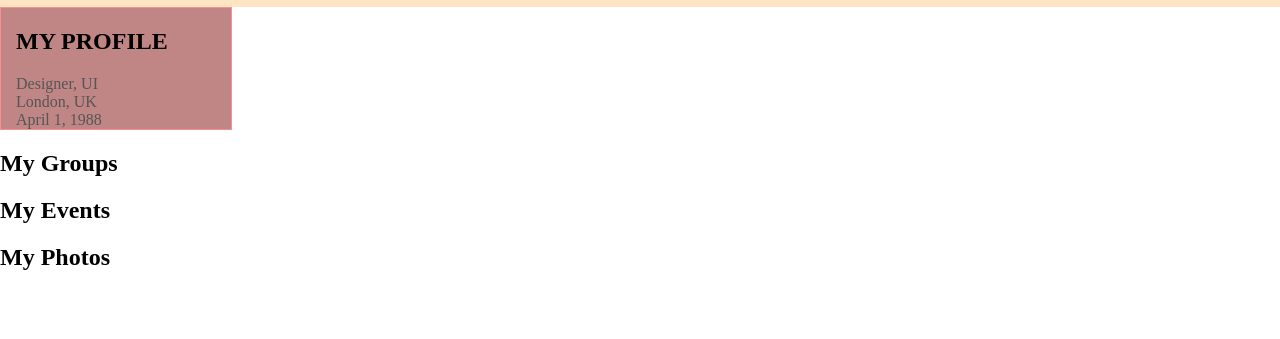
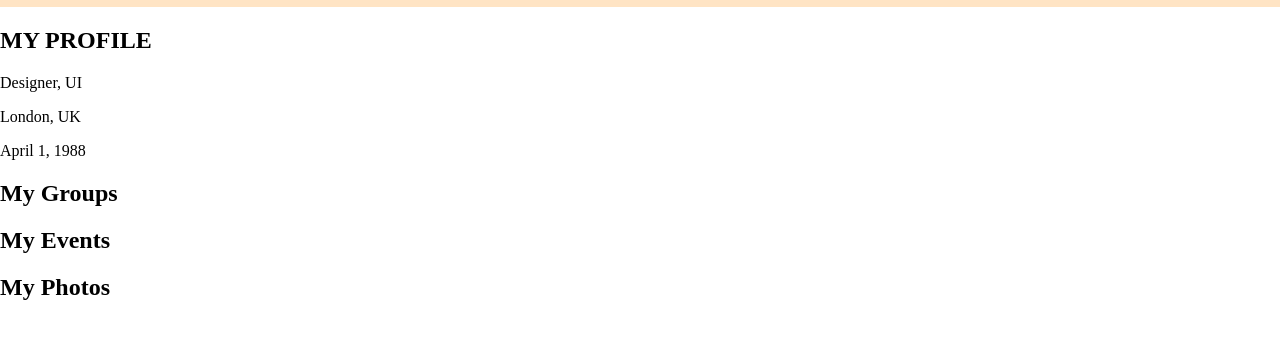
Before and after one commit to kendrick-fontanilla/SecondAct, a plain HTML site: page index.html in a window 1280 px wide. Shown: the part 43-382 px from the top of the page. Drawn offline with Linux system fonts and the light colour scheme.

Commit message:
css update

```diff
--- a/style.css
+++ b/style.css
@@ -30,21 +30,3 @@ body {
     height: 30px;
     border-radius: 5px;
 }
-
-.profile{
-    display: grid;
-    grid-template-columns: 1fr;
-    grid-template-rows: auto auto auto auto;
-    padding: 0 15px;
-    background-color: #c08686;
-    border: 1px solid #f79090;
-    max-width: 200px;
-    max-height: 200px;
-
-}
-
-.title, .location, .dob {
-    font-size: 16px;
-    color: #555;
-    margin: 0;
-}
```
